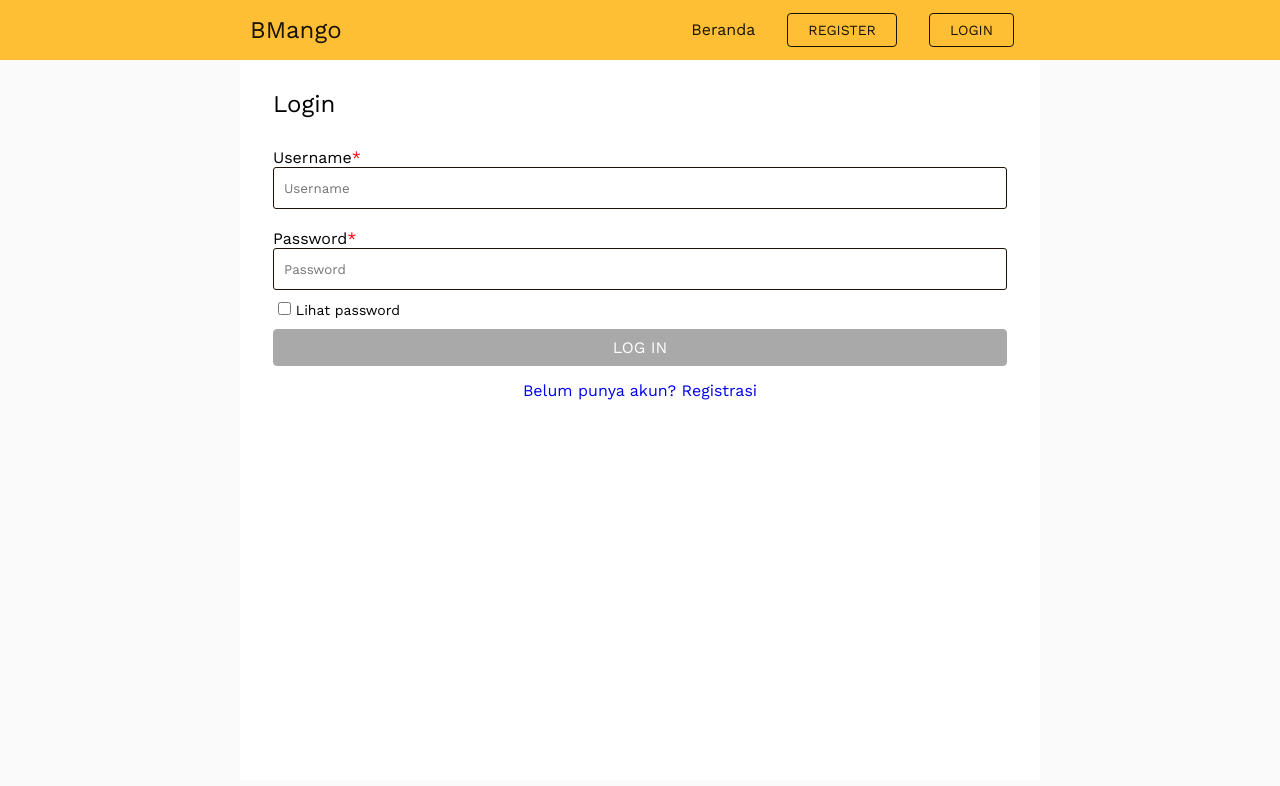
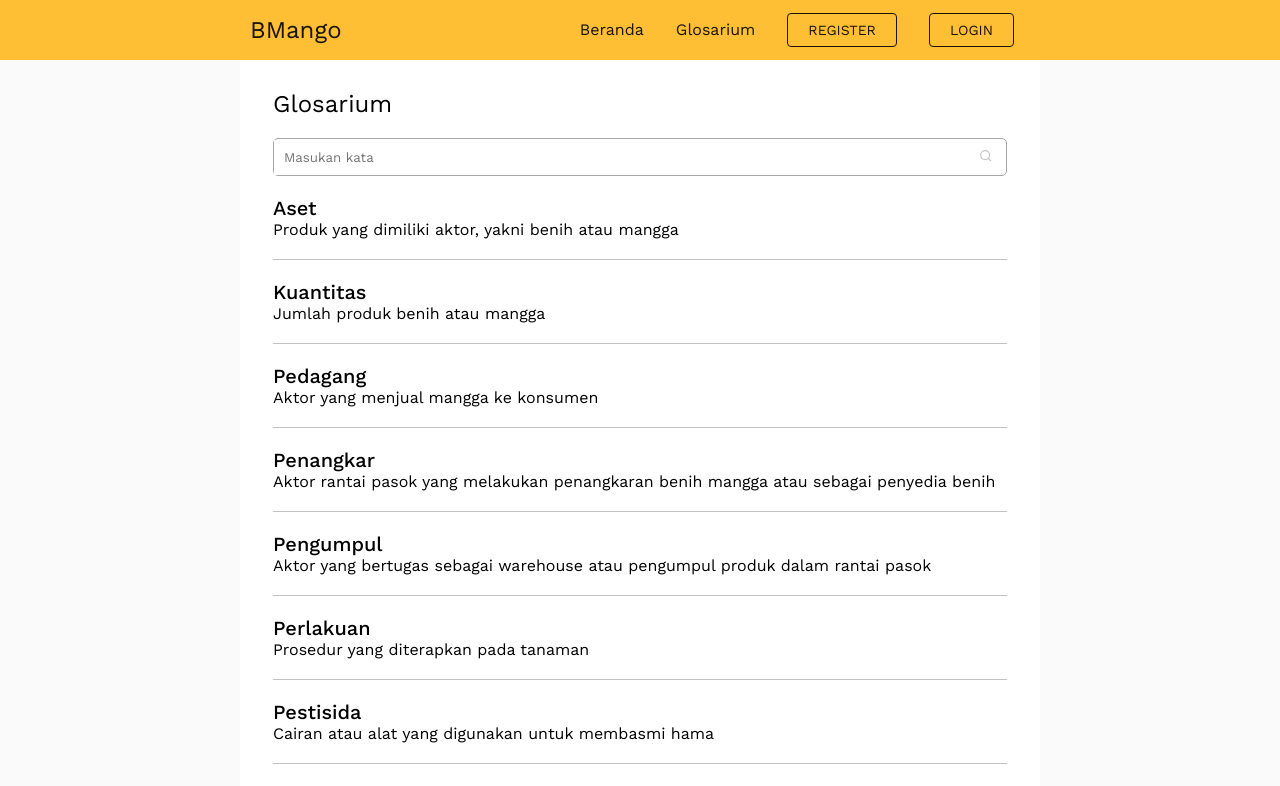
Before and after one commit to sabrinadizam21/fe-mangosp-blockchain, a React (Create React App) app: page /glosarium in a window 1280 px wide. Before the commit this address led to /login. Shown: the top 786 px of the page. Built offline with nearby package versions, Linux system fonts and the light colour scheme.

Commit message:
add glosarium

```diff
--- /dev/null
+++ b/src/pages/Glosarium/Glosarium.css
@@ -0,0 +1,29 @@
+.title-glosarium {
+    font-size: 20px;
+    font-weight: 500;
+}
+
+.section-glosarium{
+    padding: 20px 0;
+    border-bottom: 1pt solid #c3c3c3;
+}
+
+.input-search {
+    width: 100%;
+    border: #a6a6a6 0.5px solid;
+    border-radius: 5px;
+    margin-top: 15px;
+}
+
+.input-search input{
+    border-style: none;
+    width: 95%;
+    padding: 10px;
+}
+
+.input-search button{
+    border: none;
+    background : none;
+    cursor: pointer;
+    padding: 10px;
+}
--- /dev/null
+++ b/src/pages/Glosarium/Glosarium.js
@@ -0,0 +1,66 @@
+import React, { useState } from "react"
+import { FiSearch } from "react-icons/fi"
+import './Glosarium.css'
+
+const Glosarium = () => {
+    const [ searchInput, setSearchInput ] = useState('')
+    const [ searchParam ] = useState(['title'])
+    const text = [
+        {title: 'Penangkar', desc: 'Aktor rantai pasok yang melakukan penangkaran benih mangga atau sebagai penyedia benih'},
+        {title: 'Petani', desc: 'Aktor rantai pasok yang bertugas menyiapkan lahan, menyiapkan benih, penanaman, pemeliharaan, dan pemanenan produk mangga'},
+        {title: 'Pengumpul', desc: 'Aktor yang bertugas sebagai warehouse atau pengumpul produk dalam rantai pasok'},
+        {title: 'Pedagang', desc: 'Aktor yang menjual mangga ke konsumen'},
+        {title: 'Aset', desc: 'Produk yang dimiliki aktor, yakni benih atau mangga'},
+        {title: 'Produktivitas', desc: 'Nilai rata-rata hasil produksi per satuan luas per komoditas'},
+        {title: 'Kuantitas', desc: 'Jumlah produk benih atau mangga'},
+        {title: 'Umur benih', desc: 'Umur benih ketika dijual ke petani'},
+        {title: 'Pestisida', desc: 'Cairan atau alat yang digunakan untuk membasmi hama'},
+        {title: 'Pupuk', desc: 'Bahan yang mengandung unsur hara atau nutrisi yang baik untuk pertumbuhan dan perkembangan tanaman'},
+        {title: 'Perlakuan', desc: 'Prosedur yang diterapkan pada tanaman'},
+        {title: 'Varietas', desc: 'Kelompok tanaman pada jenis atau spesies tertentu yang dapat dibedakan dari berdasarkan sifat atau bentuk'},
+        {title: 'Tanggal masuk', desc: 'Tanggal yang tercatat saat mangga diterima Pengumpul atau Pedagang'},
+        {title: 'Teknik sorting', desc: 'Teknik dalam melakukan kegiatan pemisahan produk berdasarkan kualitasnya'},
+    ].sort((a, b) => a.title > b.title ? 1 : -1)
+
+    const filterFunction = (items) => {
+        return items.filter((item) => {
+            return searchParam.some((newItem) => {
+                return (
+                    item[newItem]
+                        .toString()
+                        .toLowerCase()
+                        .indexOf(searchInput.toLowerCase()) > -1
+                );
+            });
+        });
+    }
+
+    const dataGlosarium = filterFunction(text)
+
+    return (
+        <>
+            <div className="wrapper">
+                <div className="section">
+                    <h2 className="title">Glosarium</h2>
+                    <div className="content">
+                    <div className="input-search">
+                        <form onSubmit={e => e.preventDefault()}>
+                            <input value={searchInput} placeholder="Masukan kata" id="search-glosarium" onChange={(e) => setSearchInput(e.target.value)} />
+                            <button><FiSearch color="#c3c3c3" /></button>
+                        </form>
+                    </div>
+                        {dataGlosarium.map((data, index) => {
+                        return(
+                            <div className="section-glosarium" key={index}>
+                                <div className="title-glosarium">{data.title}</div>
+                                <div>{data.desc}</div>
+                            </div>
+                        )})}
+                    </div>
+                </div>
+            </div>
+        </>
+    )
+}
+
+export default Glosarium
--- a/src/pages/Navbar/Navbar.js
+++ b/src/pages/Navbar/Navbar.js
@@ -43,6 +43,9 @@ function Navbar() {
             <ul className={click ? 'nav-menu active' : 'nav-menu'}>
               <li className="nav-item">
                 <Link to='/' className="nav-links" onClick={closeMobileMenu}>Beranda</Link>
+              </li>
+              <li className="nav-item">
+                <Link to='/glosarium' className="nav-links" onClick={closeMobileMenu}>Glosarium</Link>
               </li>
               { Cookies.get('token') !== undefined && (
               <>
--- a/src/routes/Routes.js
+++ b/src/routes/Routes.js
@@ -20,6 +20,7 @@ import { UserProvider } from '../context/UserContext'
 import RoleBasedRouting from '../components/RoleBasedRouting'
 import Profil from '../pages/Profile/Profil'
 import ListAsetTransaksi from '../pages/Transaksi/ListAsetTransaksi'
+import Glosarium from '../pages/Glosarium/Glosarium'
 
 function Routes() {
   const LoginRoute = ({...props}) => {
@@ -47,6 +48,7 @@ function Routes() {
             <LoginRoute path='/login' exact component={Login} />
             <PrivateRoute path='/profil' exact component={Profil} />
             <Route path='/detail-transaksi/:idTrx' exact component={DetailTransaksi} />
+            <Route path='/glosarium' exact component={Glosarium} />
             <AsetProvider>
               <PrivateRoute path='/transaksi' exact component={Transaksi} />
               <PrivateRoute path='/aset' exact component={Aset} />
```
